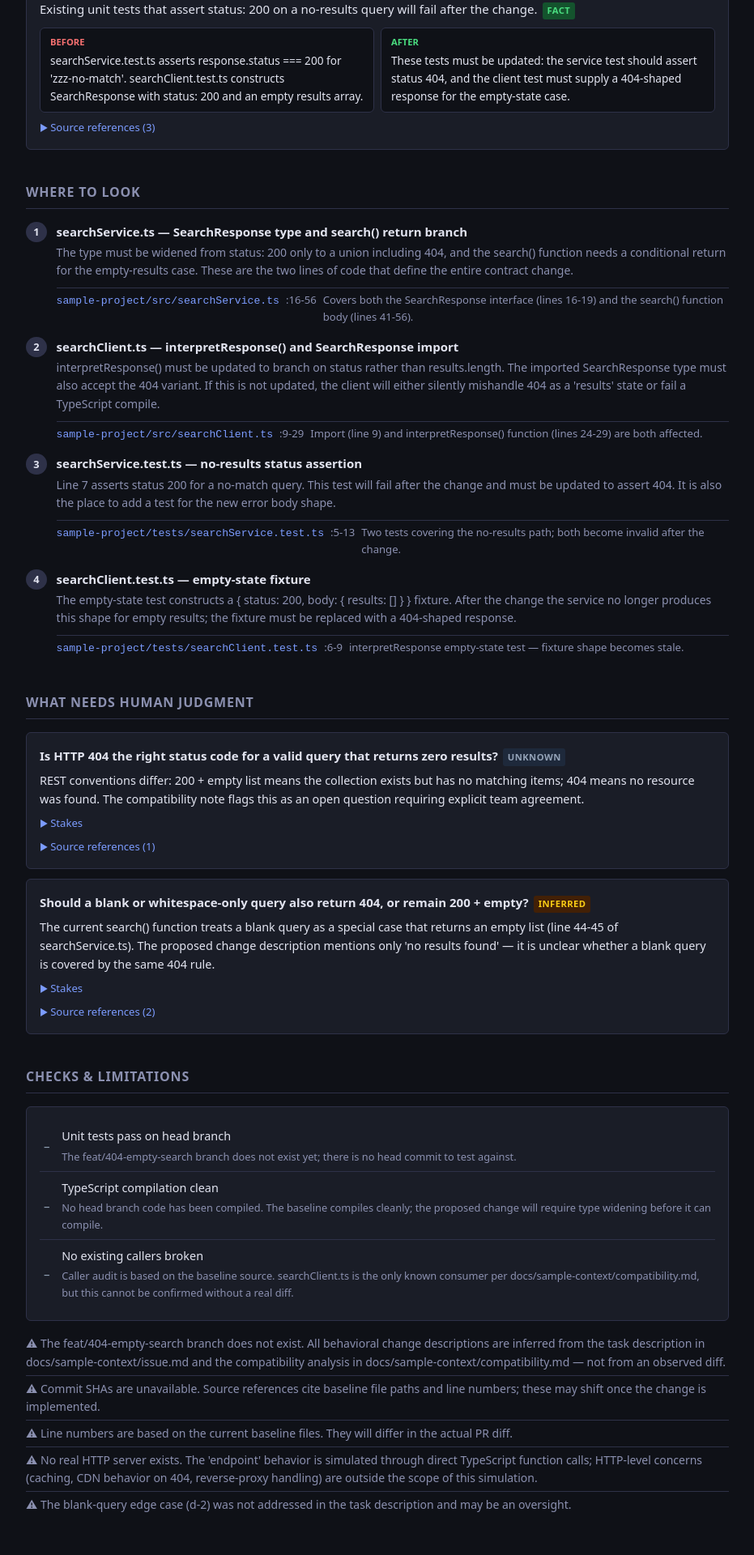
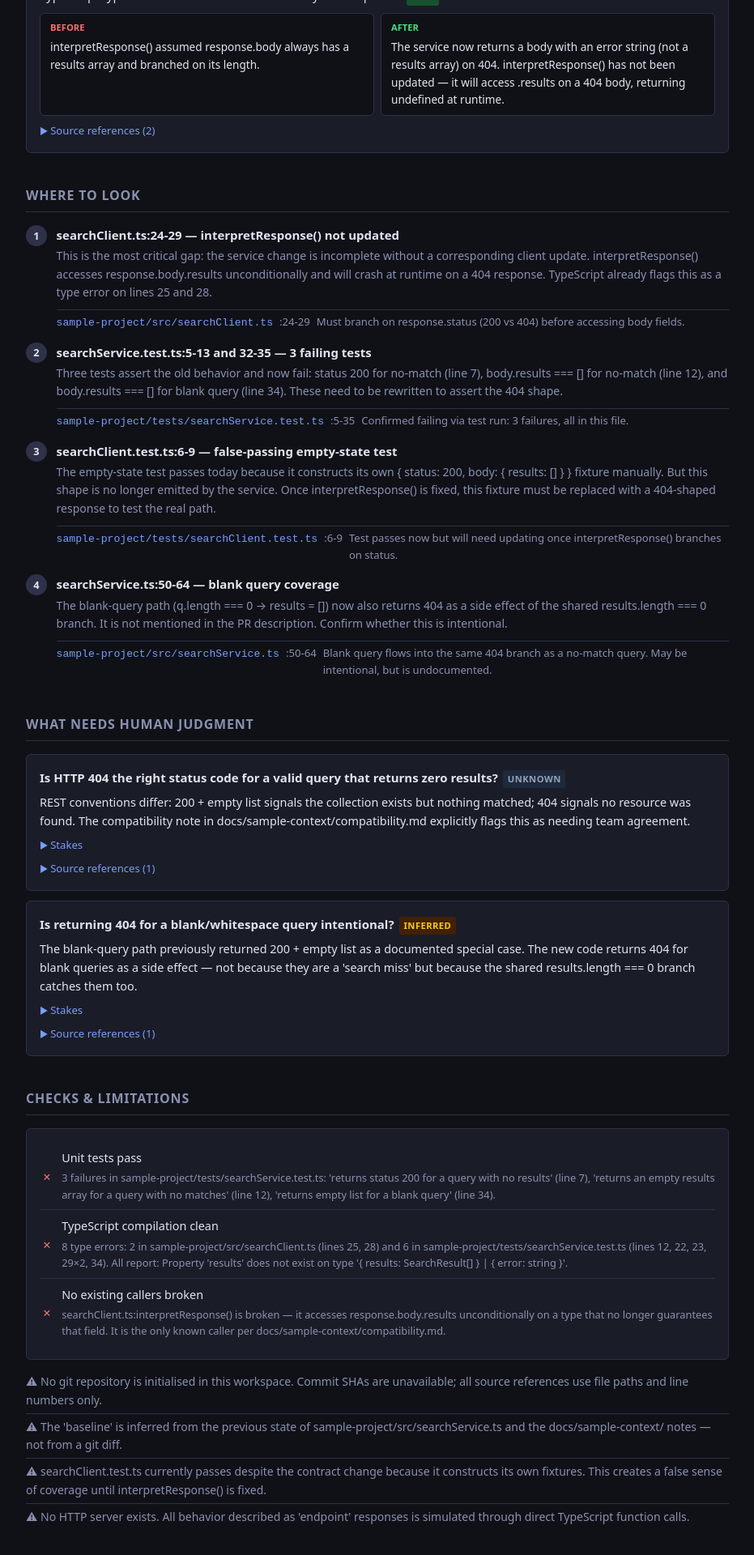
Before and after one commit to lixu4n/pr-compass, a React (Vite) app: page / in a window 1280 px wide. Shown: the part 730-2650 px from the top of the page at 81% size, without its empty margins (174-1105 px from the left). Built offline with nearby package versions, Linux system fonts and the light colour scheme; the HTML template or start-up script is replaced by a standard one.

Commit message:
initial commit for pr compass

```diff
--- a/public/demo/review-brief.json
+++ b/public/demo/review-brief.json
@@ -1,7 +1,7 @@
 {
   "schemaVersion": 1,
   "artifactKind": "mock",
-  "producedAt": null,
+  "producedAt": "2025-07-14T17:15:00Z",
   "pr": {
     "title": "Return 404 when search yields no results",
     "url": null,
@@ -15,82 +15,64 @@
   "behavioralChanges": [
     {
       "id": "bc-1",
-      "summary": "Empty search results now return HTTP 404 instead of HTTP 200 with an empty list.",
-      "before": "GET /search?q=unknown → 200 OK, body: { \"results\": [] }\n\nsearch() always returns { status: 200, body: { results } } regardless of whether results is empty.",
-      "after": "GET /search?q=unknown → 404 Not Found, body: { \"error\": \"No results found\" }\n\nsearch() would return status 404 when results array is empty.",
-      "evidenceKind": "inference",
+      "summary": "search() now returns status 404 + error body when no documents match, instead of status 200 + empty results array.",
+      "before": "search('zzz-no-match') → { status: 200, body: { results: [] } }",
+      "after": "search('zzz-no-match') → { status: 404, body: { error: 'No results found' } }",
+      "evidenceKind": "fact",
       "sources": [
         {
           "file": "sample-project/src/searchService.ts",
-          "lines": "41-56",
+          "lines": "59-64",
           "commitSha": null,
-          "note": "Baseline search() function — always returns status: 200. The proposed change would branch here to return 404 when results.length === 0."
+          "note": "New branch: if results.length === 0, return { status: 404, body: { error: 'No results found' } }."
         },
         {
           "file": "sample-project/src/searchService.ts",
-          "lines": "16-19",
+          "lines": "17-27",
           "commitSha": null,
-          "note": "SearchResponse interface only permits status: 200. The type must be widened to allow 404 before the change can compile."
-        },
-        {
-          "file": "docs/sample-context/issue.md",
-          "lines": "14-17",
-          "commitSha": null,
-          "note": "Task description confirming the proposed response-code change."
+          "note": "SearchResponse type widened from a single { status: 200 } interface to a union: SearchResponseOk | SearchResponseNotFound."
         }
       ]
     },
     {
       "id": "bc-2",
-      "summary": "The client empty-state display path changes: it must now handle a 404 response rather than checking for an empty array.",
-      "before": "interpretResponse() checks response.body.results.length === 0 to decide whether to return { kind: 'empty' }.",
-      "after": "interpretResponse() must detect a 404-status response (and its { error } body) to return { kind: 'empty' }, since the 200 path will no longer carry an empty results array.",
-      "evidenceKind": "inference",
+      "summary": "Blank and whitespace-only queries now also return 404, not 200 + empty list. The blank-query path was not explicitly covered in the PR description.",
+      "before": "search('   ') → { status: 200, body: { results: [] } }",
+      "after": "search('   ') → { status: 404, body: { error: 'No results found' } }",
+      "evidenceKind": "fact",
+      "sources": [
+        {
+          "file": "sample-project/src/searchService.ts",
+          "lines": "50-64",
+          "commitSha": null,
+          "note": "Blank query still produces results = [] via the q.length === 0 early path, then falls into the same results.length === 0 branch that returns 404."
+        },
+        {
+          "file": "sample-project/tests/searchService.test.ts",
+          "lines": "32-35",
+          "commitSha": null,
+          "note": "Existing test asserts body.results === [] for blank query — now fails because body has no 'results' key on a 404 response."
+        }
+      ]
+    },
+    {
+      "id": "bc-3",
+      "summary": "searchClient.ts is not updated: interpretResponse() still accesses response.body.results unconditionally, which is a TypeScript type error and a runtime crash on any 404 response.",
+      "before": "interpretResponse() assumed response.body always has a results array and branched on its length.",
+      "after": "The service now returns a body with an error string (not a results array) on 404. interpretResponse() has not been updated — it will access .results on a 404 body, returning undefined at runtime.",
+      "evidenceKind": "fact",
       "sources": [
         {
           "file": "sample-project/src/searchClient.ts",
           "lines": "24-29",
           "commitSha": null,
-          "note": "interpretResponse() currently assumes status 200 always and branches only on results.length. This logic breaks when the service returns 404."
+          "note": "interpretResponse() reads response.body.results.length unconditionally. TypeScript now reports: Property 'results' does not exist on type '{ error: string }'."
         },
         {
           "file": "sample-project/src/searchClient.ts",
-          "lines": "9",
+          "lines": "19-23",
           "commitSha": null,
-          "note": "Import of SearchResponse type — currently typed as status: 200 only. Must be updated to accept the new 404 variant."
-        },
-        {
-          "file": "docs/sample-context/compatibility.md",
-          "lines": "18-22",
-          "commitSha": null,
-          "note": "Compatibility note explicitly identifies interpretResponse() and the SearchResponse type as the two client-side touch points."
-        }
-      ]
-    },
-    {
-      "id": "bc-3",
-      "summary": "Existing unit tests that assert status: 200 on a no-results query will fail after the change.",
-      "before": "searchService.test.ts asserts response.status === 200 for 'zzz-no-match'. searchClient.test.ts constructs SearchResponse with status: 200 and an empty results array.",
-      "after": "These tests must be updated: the service test should assert status 404, and the client test must supply a 404-shaped response for the empty-state case.",
-      "evidenceKind": "fact",
-      "sources": [
-        {
-          "file": "sample-project/tests/searchService.test.ts",
-          "lines": "5-8",
-          "commitSha": null,
-          "note": "Directly asserts status 200 for a no-match query — will fail if service returns 404."
-        },
-        {
-          "file": "sample-project/tests/searchService.test.ts",
-          "lines": "10-13",
-          "commitSha": null,
-          "note": "Asserts empty results array on 200 response — test shape becomes invalid after the change."
-        },
-        {
-          "file": "sample-project/tests/searchClient.test.ts",
-          "lines": "6-9",
-          "commitSha": null,
-          "note": "Constructs a SearchResponse with { status: 200, body: { results: [] } } — this response shape will no longer be emitted by the service."
+          "note": "JSDoc comment still describes the baseline 200-only assumption — the function was not updated as part of this change."
         }
       ]
     }
@@ -98,46 +80,46 @@
   "reviewLocations": [
     {
       "order": 1,
-      "label": "searchService.ts — SearchResponse type and search() return branch",
-      "reason": "The type must be widened from status: 200 only to a union including 404, and the search() function needs a conditional return for the empty-results case. These are the two lines of code that define the entire contract change.",
+      "label": "searchClient.ts:24-29 — interpretResponse() not updated",
+      "reason": "This is the most critical gap: the service change is incomplete without a corresponding client update. interpretResponse() accesses response.body.results unconditionally and will crash at runtime on a 404 response. TypeScript already flags this as a type error on lines 25 and 28.",
       "source": {
-        "file": "sample-project/src/searchService.ts",
-        "lines": "16-56",
+        "file": "sample-project/src/searchClient.ts",
+        "lines": "24-29",
         "commitSha": null,
-        "note": "Covers both the SearchResponse interface (lines 16-19) and the search() function body (lines 41-56)."
+        "note": "Must branch on response.status (200 vs 404) before accessing body fields."
       }
     },
     {
       "order": 2,
-      "label": "searchClient.ts — interpretResponse() and SearchResponse import",
-      "reason": "interpretResponse() must be updated to branch on status rather than results.length. The imported SearchResponse type must also accept the 404 variant. If this is not updated, the client will either silently mishandle 404 as a 'results' state or fail a TypeScript compile.",
+      "label": "searchService.test.ts:5-13 and 32-35 — 3 failing tests",
+      "reason": "Three tests assert the old behavior and now fail: status 200 for no-match (line 7), body.results === [] for no-match (line 12), and body.results === [] for blank query (line 34). These need to be rewritten to assert the 404 shape.",
       "source": {
-        "file": "sample-project/src/searchClient.ts",
-        "lines": "9-29",
+        "file": "sample-project/tests/searchService.test.ts",
+        "lines": "5-35",
         "commitSha": null,
-        "note": "Import (line 9) and interpretResponse() function (lines 24-29) are both affected."
+        "note": "Confirmed failing via test run: 3 failures, all in this file."
       }
     },
     {
       "order": 3,
-      "label": "searchService.test.ts — no-results status assertion",
-      "reason": "Line 7 asserts status 200 for a no-match query. This test will fail after the change and must be updated to assert 404. It is also the place to add a test for the new error body shape.",
+      "label": "searchClient.test.ts:6-9 — false-passing empty-state test",
+      "reason": "The empty-state test passes today because it constructs its own { status: 200, body: { results: [] } } fixture manually. But this shape is no longer emitted by the service. Once interpretResponse() is fixed, this fixture must be replaced with a 404-shaped response to test the real path.",
       "source": {
-        "file": "sample-project/tests/searchService.test.ts",
-        "lines": "5-13",
+        "file": "sample-project/tests/searchClient.test.ts",
+        "lines": "6-9",
         "commitSha": null,
-        "note": "Two tests covering the no-results path; both become invalid after the change."
+        "note": "Test passes now but will need updating once interpretResponse() branches on status."
       }
     },
     {
       "order": 4,
-      "label": "searchClient.test.ts — empty-state fixture",
-      "reason": "The empty-state test constructs a { status: 200, body: { results: [] } } fixture. After the change the service no longer produces this shape for empty results; the fixture must be replaced with a 404-shaped response.",
+      "label": "searchService.ts:50-64 — blank query coverage",
+      "reason": "The blank-query path (q.length === 0 → results = []) now also returns 404 as a side effect of the shared results.length === 0 branch. It is not mentioned in the PR description. Confirm whether this is intentional.",
       "source": {
-        "file": "sample-project/tests/searchClient.test.ts",
-        "lines": "6-9",
+        "file": "sample-project/src/searchService.ts",
+        "lines": "50-64",
         "commitSha": null,
-        "note": "interpretResponse empty-state test — fixture shape becomes stale."
+        "note": "Blank query flows into the same 404 branch as a no-match query. May be intentional, but is undocumented."
       }
     }
   ],
@@ -145,65 +127,58 @@
     {
       "id": "d-1",
       "question": "Is HTTP 404 the right status code for a valid query that returns zero results?",
-      "context": "REST conventions differ: 200 + empty list means the collection exists but has no matching items; 404 means no resource was found. The compatibility note flags this as an open question requiring explicit team agreement.",
-      "stakes": "If 404 is chosen, all current and future clients must distinguish 'empty results' from 'server error'. Caching layers may treat 404 differently from 200. If another team later adopts 200 + empty list as the standard, this endpoint will be a special case.",
+      "context": "REST conventions differ: 200 + empty list signals the collection exists but nothing matched; 404 signals no resource was found. The compatibility note in docs/sample-context/compatibility.md explicitly flags this as needing team agreement.",
+      "stakes": "If 404 is used, all clients must distinguish 'empty results' from genuine errors. Caching layers and proxies may also treat 404 differently from 200, causing unexpected behavior.",
       "evidenceKind": "unknown",
       "sources": [
         {
           "file": "docs/sample-context/compatibility.md",
           "lines": "35-42",
           "commitSha": null,
-          "note": "Explicit call-out that this decision needs team agreement before implementation."
+          "note": "Explicit open question flagged before implementation."
         }
       ]
     },
     {
       "id": "d-2",
-      "question": "Should a blank or whitespace-only query also return 404, or remain 200 + empty?",
-      "context": "The current search() function treats a blank query as a special case that returns an empty list (line 44-45 of searchService.ts). The proposed change description mentions only 'no results found' — it is unclear whether a blank query is covered by the same 404 rule.",
-      "stakes": "If blank queries return 404, clients that use blank queries as a 'show nothing' initial state will break. If they remain 200 + empty, there are now two empty-result shapes, which complicates client logic.",
+      "question": "Is returning 404 for a blank/whitespace query intentional?",
+      "context": "The blank-query path previously returned 200 + empty list as a documented special case. The new code returns 404 for blank queries as a side effect — not because they are a 'search miss' but because the shared results.length === 0 branch catches them too.",
+      "stakes": "If a caller uses a blank query as an initial 'show nothing' state, it will now receive a 404 and may surface an error to the user instead of an empty state.",
       "evidenceKind": "inference",
       "sources": [
         {
           "file": "sample-project/src/searchService.ts",
-          "lines": "43-46",
+          "lines": "45-46",
           "commitSha": null,
-          "note": "Blank query is handled by q.length === 0 check — an explicit early-return path distinct from the filter producing zero results."
-        },
-        {
-          "file": "sample-project/tests/searchService.test.ts",
-          "lines": "32-35",
-          "commitSha": null,
-          "note": "Existing test asserts empty list for blank query — would need updating if blank queries also return 404."
+          "note": "q.length === 0 path sets results = [] then falls through to the 404 branch."
         }
       ]
     }
   ],
   "checks": [
     {
-      "name": "Unit tests pass on head branch",
-      "status": "not-run",
-      "detail": null,
-      "notRunReason": "The feat/404-empty-search branch does not exist yet; there is no head commit to test against."
+      "name": "Unit tests pass",
+      "status": "failed",
+      "detail": "3 failures in sample-project/tests/searchService.test.ts: 'returns status 200 for a query with no results' (line 7), 'returns an empty results array for a query with no matches' (line 12), 'returns empty list for a blank query' (line 34).",
+      "notRunReason": null
     },
     {
       "name": "TypeScript compilation clean",
-      "status": "not-run",
-      "detail": null,
-      "notRunReason": "No head branch code has been compiled. The baseline compiles cleanly; the proposed change will require type widening before it can compile."
+      "status": "failed",
+      "detail": "8 type errors: 2 in sample-project/src/searchClient.ts (lines 25, 28) and 6 in sample-project/tests/searchService.test.ts (lines 12, 22, 23, 29×2, 34). All report: Property 'results' does not exist on type '{ results: SearchResult[] } | { error: string }'.",
+      "notRunReason": null
     },
     {
       "name": "No existing callers broken",
-      "status": "not-run",
-      "detail": null,
-      "notRunReason": "Caller audit is based on the baseline source. searchClient.ts is the only known consumer per docs/sample-context/compatibility.md, but this cannot be confirmed without a real diff."
+      "status": "failed",
+      "detail": "searchClient.ts:interpretResponse() is broken — it accesses response.body.results unconditionally on a type that no longer guarantees that field. It is the only known caller per docs/sample-context/compatibility.md.",
+      "notRunReason": null
     }
   ],
   "limitations": [
-    "The feat/404-empty-search branch does not exist. All behavioral change descriptions are inferred from the task description in docs/sample-context/issue.md and the compatibility analysis in docs/sample-context/compatibility.md — not from an observed diff.",
-    "Commit SHAs are unavailable. Source references cite baseline file paths and line numbers; these may shift once the change is implemented.",
-    "Line numbers are based on the current baseline files. They will differ in the actual PR diff.",
-    "No real HTTP server exists. The 'endpoint' behavior is simulated through direct TypeScript function calls; HTTP-level concerns (caching, CDN behavior on 404, reverse-proxy handling) are outside the scope of this simulation.",
-    "The blank-query edge case (d-2) was not addressed in the task description and may be an oversight."
+    "No git repository is initialised in this workspace. Commit SHAs are unavailable; all source references use file paths and line numbers only.",
+    "The 'baseline' is inferred from the previous state of sample-project/src/searchService.ts and the docs/sample-context/ notes — not from a git diff.",
+    "searchClient.test.ts currently passes despite the contract change because it constructs its own fixtures. This creates a false sense of coverage until interpretResponse() is fixed.",
+    "No HTTP server exists. All behavior described as 'endpoint' responses is simulated through direct TypeScript function calls."
   ]
 }
```
Also changed, not shown: sample-project/src/searchService.ts (+22 -8 lines).
